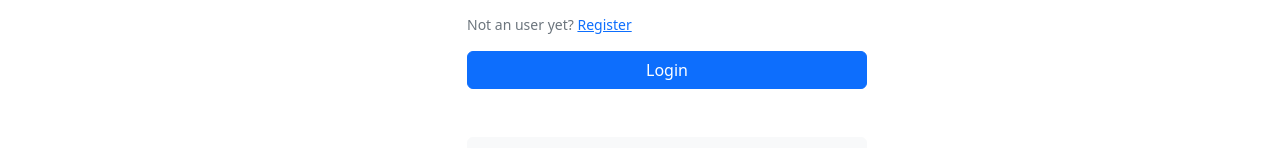
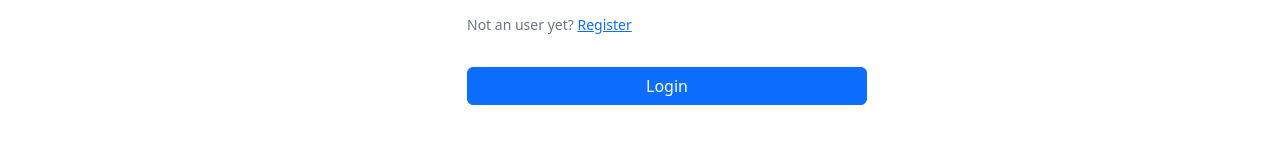
Before and after one commit to ShaahFardin/assignment_10_client, a React (Create React App) app: page /login in a window 1280 px wide. Shown: the part 244-392 px from the top of the page. Built offline with nearby package versions, Linux system fonts and the light colour scheme; no server answers.

Commit message:
error shown in login

```diff
--- a/src/Components/Shared/Header/Login.js
+++ b/src/Components/Shared/Header/Login.js
@@ -8,8 +8,10 @@ import { FaGithub } from "react-icons/fa";
 import { useContext } from "react";
 import { AuthContext } from "../../Context/AuthProvider/AuthProvider";
 import { GoogleAuthProvider } from "firebase/auth";
+import { useState } from "react";
 
 const Login = () => {
+  const [error, setError] = useState('');
   const { googleSignIn, userLogin } = useContext(AuthContext);
     const provier = new GoogleAuthProvider();
 
@@ -20,7 +22,8 @@ const Login = () => {
             console.log(user);
         })
         .catch((error)=>{
-            console.error(error)
+            console.error(error);
+
         })
     }
     const handleManualSignIn = (event) =>{
@@ -34,9 +37,13 @@ const Login = () => {
         .then((result)=>{
             const user = result.user;
             console.log(user);
+            setError('');
+            form.reset();
+
         })
         .catch((error)=>{
-            console.error(error)
+            console.error(error);
+            setError(error.message);
         });
     }
 
@@ -67,7 +74,12 @@ const Login = () => {
             </p>
           </Form.Text>
         </Form.Group>
-        <Button style={{ width: "400px" }} variant="primary" type="submit">
+
+          <Form.Text className="text-danger mb-5">
+          {error}
+          </Form.Text>
+
+        <Button className="mt-3" style={{ width: "400px" }} variant="primary" type="submit">
           Login
         </Button>
       </Form>
```
